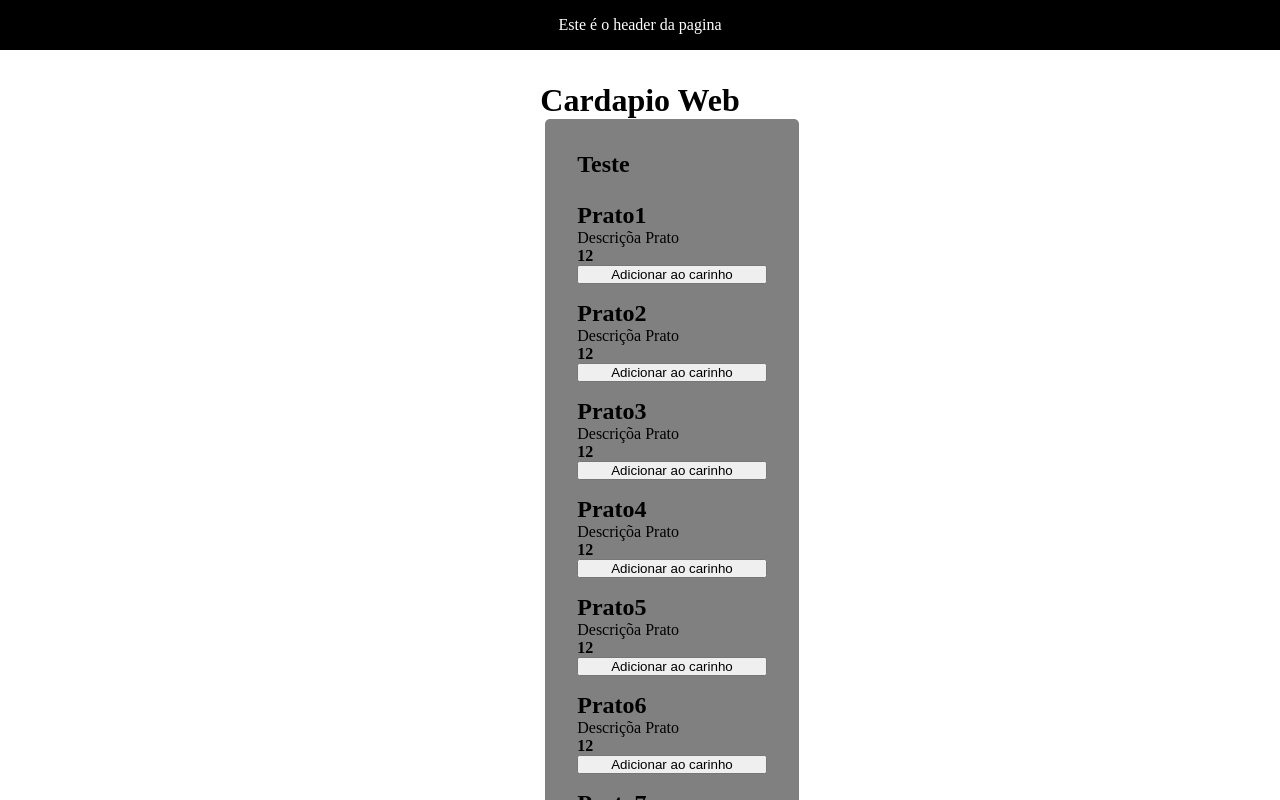
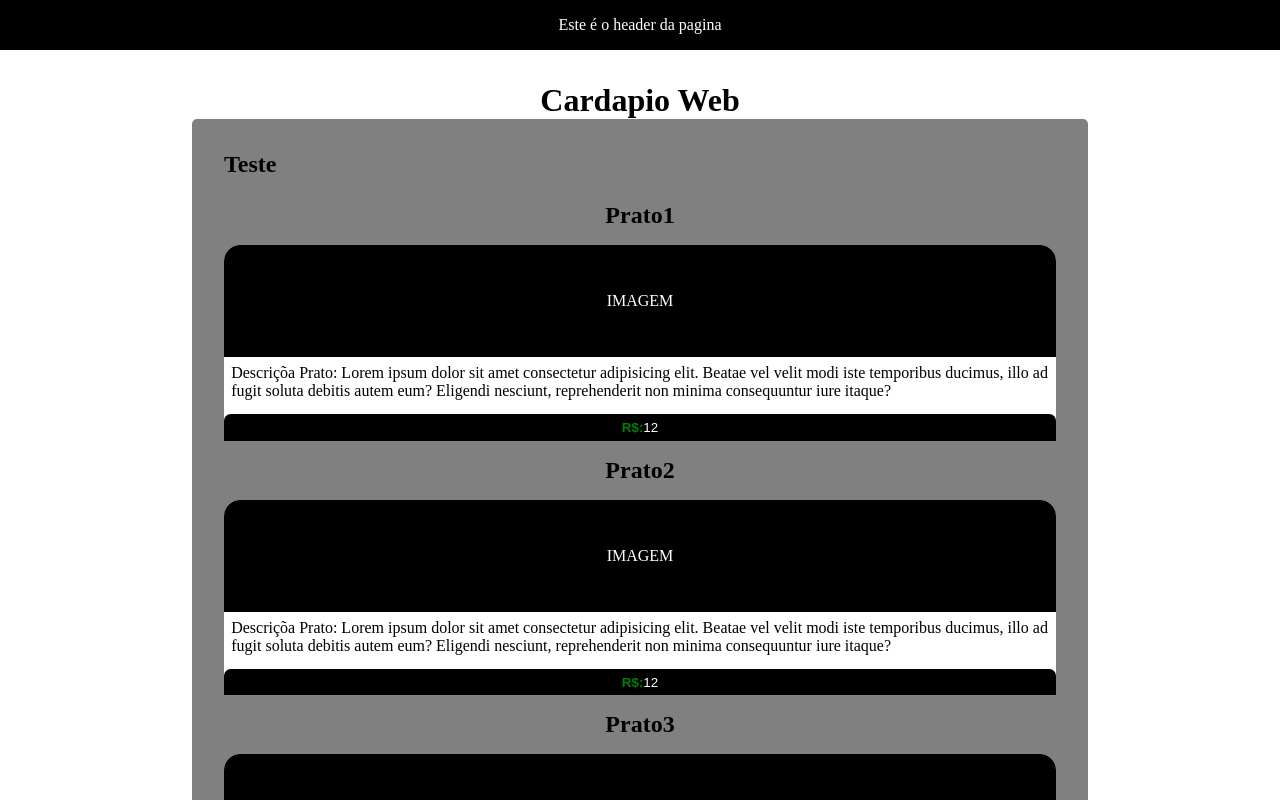
Before and after one commit to JoseItaloP/Cardapio_Web, a React (Vite) app: page / in a window 1280 px wide. Shown: the top 800 px of the page. Built offline with nearby package versions, Linux system fonts and the light colour scheme.

Commit message:
Conclusão de design 1.0 de pagina Main com pratos e conjunto de pratos

```diff
--- a/src/App.css
+++ b/src/App.css
@@ -1,7 +1,8 @@
 :root{
  --Stand-Color: white;
  --Second-Color: black;
- --Third-Color: grey
+ --Third-Color: grey;
+ --Green-Color: green;
 }
 
 *{
@@ -14,7 +15,6 @@ body{
     background-color: var(--Stand-Color);
     color: var(--Second-Color);
     min-height: 100vh;
-    width: 100vw;
 
     display: flex;
     flex-direction: column;
@@ -52,7 +52,8 @@ body{
 
 .MainCardapioPage{
     flex: 1;
-    padding: 2em;
+    padding-top: 2em;
+    padding-bottom: 2em;
 
     display: flex;
     flex-direction: column;
@@ -62,7 +63,8 @@ body{
 /*Pratos e conjuntos de pratos*/
 /*Phone's Mater*/
 .DivPagePedido{
-
+    display: flex;
+    width: 70%;
 }
 
 .ConjuntoTipoPratos{
@@ -93,11 +95,59 @@ body{
 }
 
 
+.CaixaPratoGridElement{
+    display: flex;
+    flex-direction: column;
+    align-items: center;
+    height: 100%;
+}
+
 
 .CaixaPrato{
+    margin-top: 1em;
+    width: 100%;
+    background-color: var(--Stand-Color);
+    border-radius: 1em 1em 0px 0px;
+
     display: flex;
     flex-direction: column;
-    height: 100%;
+}
+
+.DescItem{
+    margin: 0.45em;
+}
+
+.ValorItem{
+    margin-top: 0.5em;
+    width: 100%;
+    height: 2em;
+
+    border: 0;
+    border-radius: 0.5em 0.5em 0 0;
+    color: var(--Stand-Color);
+    background-color: var(--Second-Color);
+}
+
+.ValorItem > strong{
+    color: var(--Green-Color);
+}
+
+.ValorItem:hover{
+    cursor: pointer
+}
+
+
+.PhotoPrato{
+    width: 100%;
+    height: 7em;
+    background-color: var(--Second-Color);
+    border-radius: 1em 1em 0px 0px;
+
+    display: flex;
+    align-items: center;
+    justify-content: center;
+
+    color: var(--Stand-Color);
 }
 
 .ButaoConclusaoP{
--- a/src/components/options/Prato.tsx
+++ b/src/components/options/Prato.tsx
@@ -1,4 +1,3 @@
-
 import PratoType from "../../types/PratoType";
 
 interface PratoProps {
@@ -6,11 +5,16 @@ interface PratoProps {
 }
 
 export default function Prato({ Item }: PratoProps) {
-  return<li className="CaixaPrato">
-          <h2>{ Item.Nome }</h2>
-          <p>{ Item.Descrição }</p>
-          <strong>{ Item.Valor }</strong>
-          <button>Adicionar ao carinho</button>
-        </li>
-
+  return (
+    <li className="CaixaPratoGridElement">
+      <h2>{Item.Nome}</h2>
+      <div className="CaixaPrato">
+        <div className="PhotoPrato">IMAGEM</div>
+        <div>
+        <p className="DescItem">{Item.Descrição}: Lorem ipsum dolor sit amet consectetur adipisicing elit. Beatae vel velit modi iste temporibus ducimus, illo ad fugit soluta debitis autem eum? Eligendi nesciunt, reprehenderit non minima consequuntur iure itaque?</p>
+        <button className="ValorItem"><strong>R$:</strong>{Item.Valor}</button>
+        </div>
+      </div>
+    </li>
+  );
 }
```
